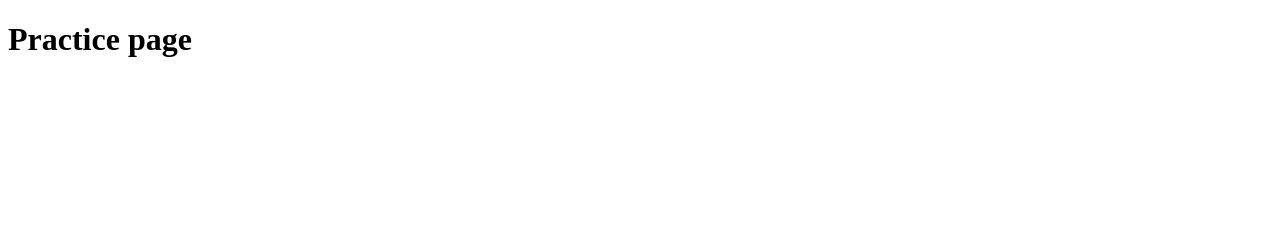
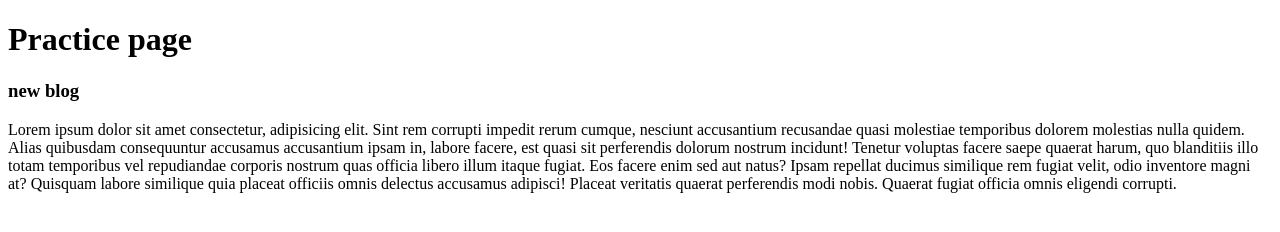
Before and after one commit to AlveeGit/myRepo1, a plain HTML site: page index.html in a window 1280 px wide. Drawn offline with Linux system fonts and the light colour scheme.

Commit message:
new blog added

```diff
--- a/index.html
+++ b/index.html
@@ -8,6 +8,8 @@
 </head>
 <body>
     <h1>Practice page</h1>
+    <h3>new blog</h3>
+    <p>Lorem ipsum dolor sit amet consectetur, adipisicing elit. Sint rem corrupti impedit rerum cumque, nesciunt accusantium recusandae quasi molestiae temporibus dolorem molestias nulla quidem. Alias quibusdam consequuntur accusamus accusantium ipsam in, labore facere, est quasi sit perferendis dolorum nostrum incidunt! Tenetur voluptas facere saepe quaerat harum, quo blanditiis illo totam temporibus vel repudiandae corporis nostrum quas officia libero illum itaque fugiat. Eos facere enim sed aut natus? Ipsam repellat ducimus similique rem fugiat velit, odio inventore magni at? Quisquam labore similique quia placeat officiis omnis delectus accusamus adipisci! Placeat veritatis quaerat perferendis modi nobis. Quaerat fugiat officia omnis eligendi corrupti.</p>
     <img src="image/global.svg" alt="">
     <img src="5g.svg" alt="">
 </body>
```
